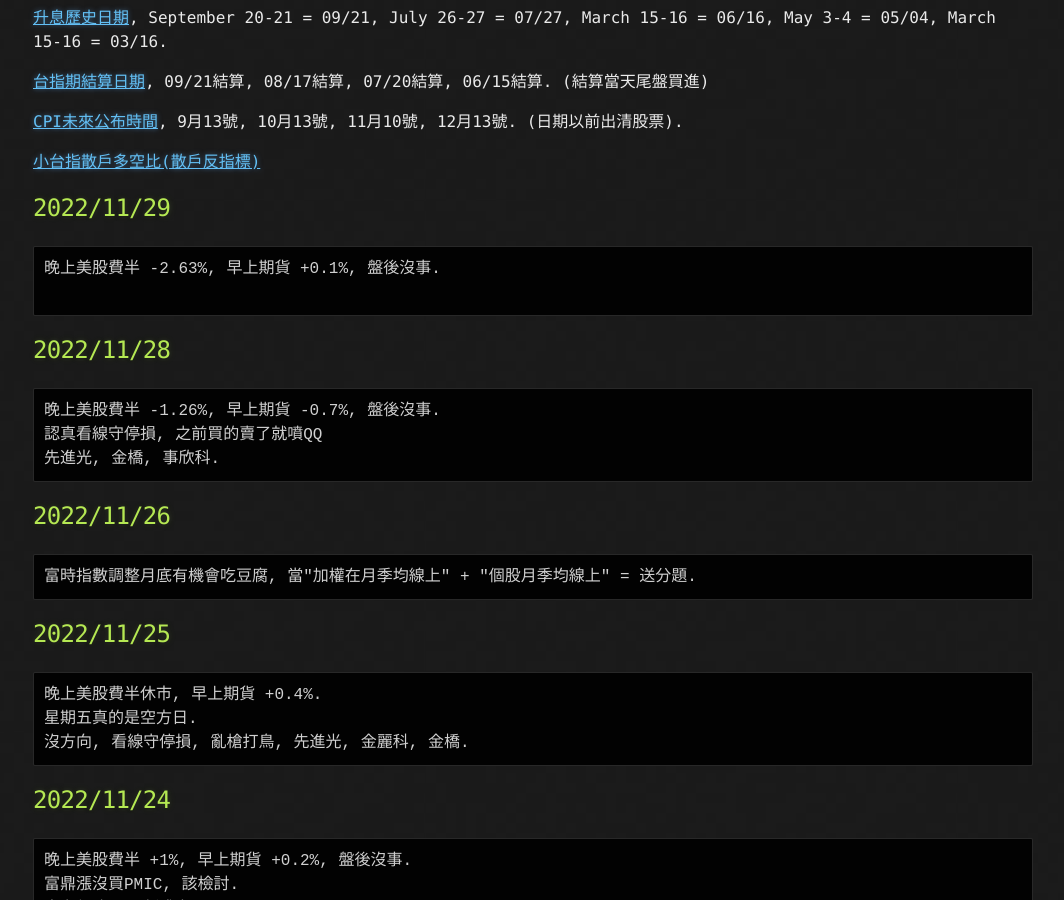
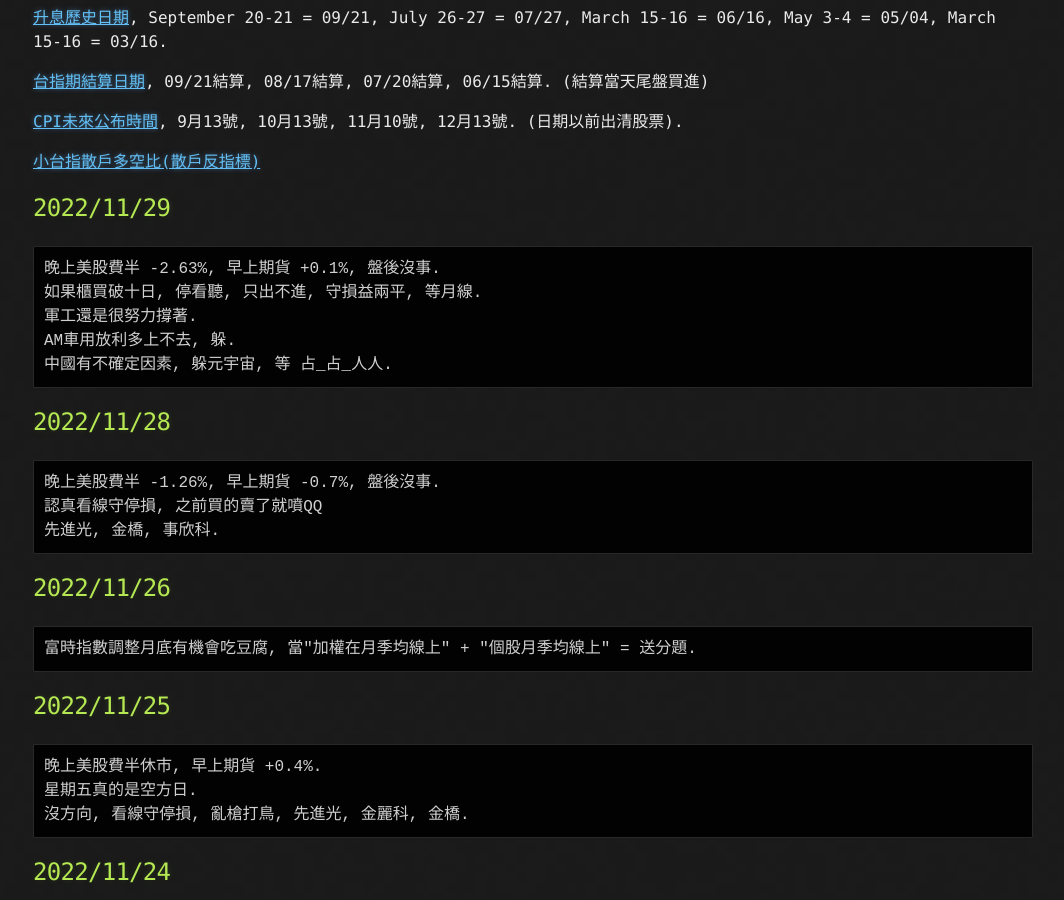
Before and after one commit to lepg5487/Stock_God, a Jekyll site: the page built from index.md, in a window 1280 px wide and 900 px high, scrolled down 332 px. Shown: the whole window, without its empty margins (107-1171 px from the left). Built offline with Jekyll 4.4.1, drawn with Linux system fonts in a browser that asks for light colours; our own code applies the rules of GitHub Pages for plain Markdown files.

Commit message:
Update index.md

````diff
--- a/index.md
+++ b/index.md
@@ -17,7 +17,10 @@ layout: testlayouts
 ## 2022/11/29
 ```
 晚上美股費半 -2.63%, 早上期貨 +0.1%, 盤後沒事.
-
+如果櫃買破十日, 停看聽, 只出不進, 守損益兩平, 等月線.
+軍工還是很努力撐著.
+AM車用放利多上不去, 躲.
+中國有不確定因素, 躲元宇宙, 等 占_占_人人.
 ```
 
 ## 2022/11/28
````
